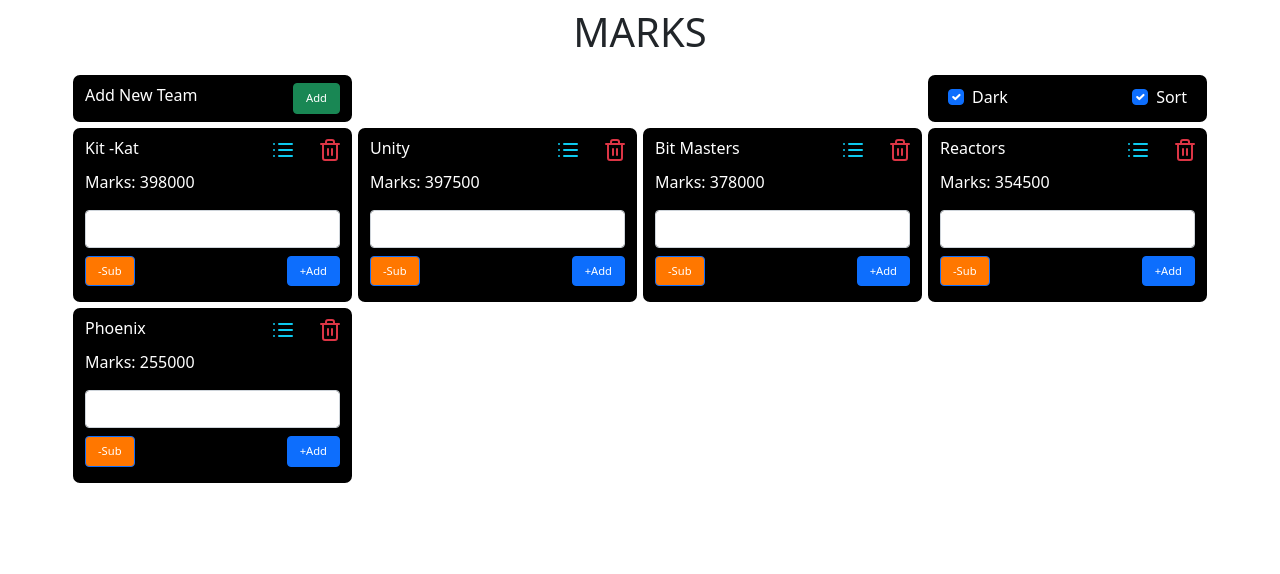
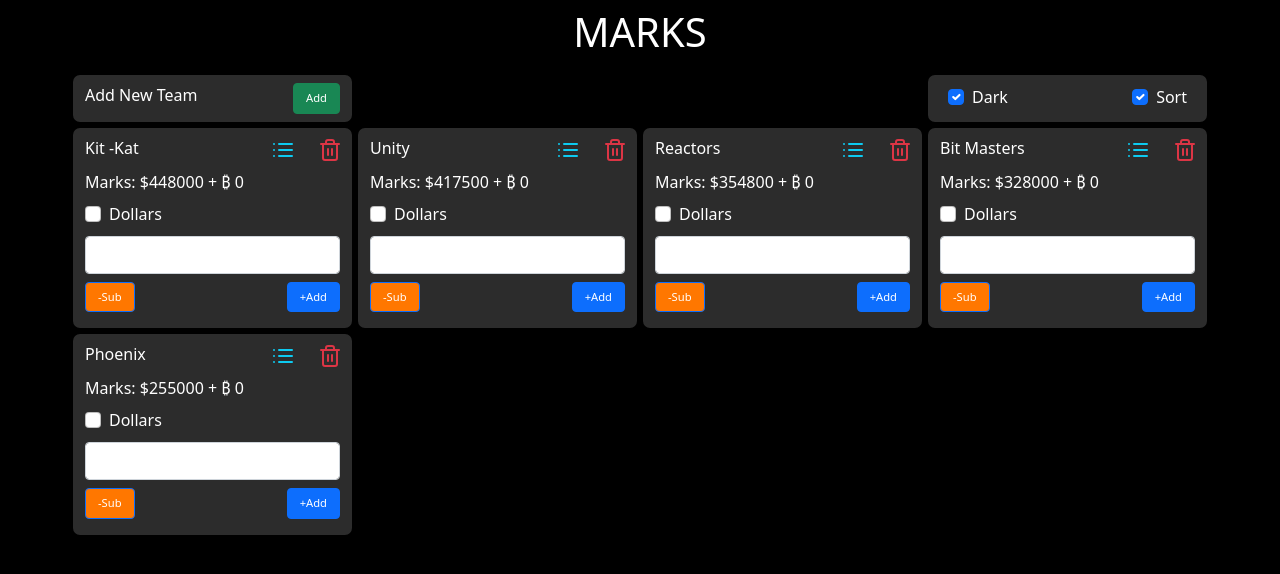
Before and after one commit to sudeshlak/marksApp, a React (Create React App) app: page / in a window 1280 px wide. Shown: the top 574 px of the page. Built offline with nearby package versions, Linux system fonts and the light colour scheme; data requests are answered from the project's data file.

Commit message:
changed to save bitcoin

```diff
--- a/src/assets/styles/main.scss
+++ b/src/assets/styles/main.scss
@@ -1,25 +1,38 @@
-@mixin team {
+
+$back-ground-color-dark-theme:rgba(61, 61, 61, 0.73);
+@mixin team($bgColor,$fontColor,$borderColor) {
   border-style: solid;
-  border-color: white;
+  background-color: $bgColor;
+  color: $fontColor;
+  border-color: $borderColor;
   border-radius: 10px;
 }
+@mixin body($bgColor){
+  body{
+    background-color:$bgColor ;
+  }
 
-@mixin switches {
+}
+
+@mixin switches($bgColor,$fontColor,$borderColor) {
   max-height: 55px;
   padding: 10px 20px;
   border-style: solid;
-  border-color: white;
   border-radius: 10px;
+  background-color: $bgColor;
+  color: $fontColor;
+  border-color: $borderColor;
   .sort-switch {
     float: right;
   }
 }
 
-@mixin add-team {
+@mixin add-team($bgColor,$fontColor,$borderColor) {
   border-radius: 10px;
-  background-color: black;
   border-style: solid;
-  border-color: white;
+  background-color: $bgColor;
+  color: $fontColor;
+  border-color: $borderColor;
 
   .form-open-button {
     font-size: 0.7em;
@@ -32,27 +45,29 @@
   }
 }
 
-.marks-app {
+@mixin dark-theme {
+  background-color: #2b2b2b;
+  color: white;
+  border-color: #000000;
+}
+
+@mixin marks-app($fontColor) {
+  color: $fontColor;
   .add-team-dark {
-    @include add-team;
-    background-color: black;
-    color: white;
+    @include add-team($back-ground-color-dark-theme, #ffffff, #000000)
   }
 
   .add-team-white {
-    @include add-team;
-    background-color: #DCDCDC;
+    @include add-team(#DCDCDC, #000000, #ffffff)
   }
 
   .team-white {
-    @include team;
-    background-color: #DCDCDC;
+    @include team(#DCDCDC, #000000, #ffffff)
   }
 
   .team-dark {
-    @include team;
-    background-color: black;
-    color: white;
+    @include team($back-ground-color-dark-theme, #ffffff, #000000)
+
   }
 
   .delete-button {
@@ -76,14 +91,19 @@
   }
 
   .switches-white {
-    @include switches;
-    background-color: #DCDCDC;
-
+    @include switches(#DCDCDC, #000000, #ffffff)
   }
 
   .switches-dark {
-    @include switches;
-    background-color: black;
-    color: white;
+    @include switches($back-ground-color-dark-theme, #ffffff, #000000)
   }
 }
+
+.mark-app-white {
+  @include marks-app(#000000)
+
+}
+
+.mark-app-dark {
+  @include marks-app(#ffffff)
+}
--- a/src/components/Team.tsx
+++ b/src/components/Team.tsx
@@ -6,22 +6,22 @@ import {ITeam} from "../types/MarksTypes";
 
 type teamProps = {
   team: ITeam
-  onAddMarks: (id: number, addMarks: number) => void
-  onSubMarks: (id: number, addMarks: number) => void
+  onAddMarks: (id: number, addMarks: number, isBitCoin: boolean) => void
+  onSubMarks: (id: number, addMarks: number, isBitCoin: boolean) => void
   onDelete: (id: number) => void
   onViewHistory: (id: number) => void
   isDark: boolean
 }
 
 const Team: React.FC<teamProps> = (props) => {
+  const [isBitCoin, setIsBitCoin] = useState<boolean>(false);
   const {team, onAddMarks, onSubMarks, onDelete, onViewHistory, isDark} = props;
   const [marks, setMarks] = useState<number | undefined>(undefined);
-
   const handleOnSub = () => {
     if (!marks) {
       return;
     }
-    onSubMarks(team.id, marks);
+    onSubMarks(team.id, marks, isBitCoin);
     setMarks(undefined);
   }
 
@@ -30,7 +30,7 @@ const Team: React.FC<teamProps> = (props) => {
     if (!marks) {
       return;
     }
-    onAddMarks(team.id, marks);
+    onAddMarks(team.id, marks, isBitCoin);
     setMarks(undefined);
   }
 
@@ -46,13 +46,24 @@ const Team: React.FC<teamProps> = (props) => {
           </Col>
         </Row>
         <Row className='team-marks my-2'>
-          <Col>Marks: {team.marks[0].mark}</Col>
+          <Col>Marks: ${team.marks[0].mark} + {"\u20bf"} {team.marks[0].bitCoin}</Col>
         </Row>
+        <Row><Col>
+          <Form>
+            <Form.Check
+                label={isBitCoin ? "Bitcoin" : "Dollars"}
+                checked={isBitCoin}
+                id={"swith"+team.name}
+                onChange={(event) => setIsBitCoin(event.target.checked)}
+            />
+          </Form>
+        </Col></Row>
         <Row>
           <Form className='my-2' onSubmit={handleOnAdd}>
             <Form.Group controlId="marks">
               <NumberFormat thousandSeparator={true}
                             className='form-control'
+                            prefix={isBitCoin ? "\u20bf :" : "$ :"}
                             required
                             value={marks ? marks : ''}
                             placeholder=""
--- a/src/components/Teams.tsx
+++ b/src/components/Teams.tsx
@@ -1,4 +1,4 @@
-import React from 'react';
+import React, {useState} from 'react';
 import {Row} from "react-bootstrap";
 import Team from "./Team";
 import {ITeam} from "../types/MarksTypes";
@@ -9,6 +9,7 @@ type teamProps = {
   teams: ITeam[]
   setTeams: (team: ITeam[]) => void
   isSort: boolean
+
 }
 
 const Teams: React.FC<teamProps> = (props) => {
@@ -19,21 +20,26 @@ const Teams: React.FC<teamProps> = (props) => {
   }
 
   const handleOnViewHistory = async (id: number) => {
-    const teamToUpdateMarks: ITeam = await fetchTeam(id);
-    const marks: { date: string, mark: number }[] = teamToUpdateMarks.marks;
+    const teamToViewHistoryMarks: ITeam = await fetchTeam(id);
+    const marks: { date: string, mark: number, bitCoin: number }[] = teamToViewHistoryMarks.marks;
 
     let list: string = '';
     marks.forEach(element => {
-          list += element.date + ' :   ' + element.mark + '\n\n'
+          list += element.date + ' :   $' + element.mark + ' + \u20bf' + element.bitCoin + '\n\n'
         }
     );
     alert(list);
   }
 
-  const handleOnAddMarks = async (id: number, addMarks: number) => {
+  const handleOnAddMarks = async (id: number, addMarks: number, isBitCoin: boolean) => {
     const teamToUpdateMarks: ITeam = await fetchTeam(id);
-    const marks: { date: string, mark: number }[] = teamToUpdateMarks.marks;
-    marks.splice(0, 0, {date: getDate(), mark: marks[0].mark + addMarks});
+    const marks: { date: string, mark: number, bitCoin: number }[] = teamToUpdateMarks.marks;
+    if (isBitCoin) {
+      marks.splice(0, 0, {date: getDate(), bitCoin: marks[0].bitCoin + addMarks, mark: marks[0].mark});
+    } else {
+      marks.splice(0, 0, {date: getDate(), mark: marks[0].mark + addMarks, bitCoin: marks[0].bitCoin});
+    }
+
     const updateMarksTeam: ITeam = {...teamToUpdateMarks, marks: marks};
 
     const res: any = await fetch(`http://localhost:5000/teams/${id}`, {
@@ -47,8 +53,13 @@ const Teams: React.FC<teamProps> = (props) => {
     setTeams(
         allTeams.map((team) => {
               if (team.id === id) {
-                const mark: any = {date: getDate(), mark: team.marks[0].mark + addMarks};
-                team.marks.splice(0, 0, mark);
+                if (isBitCoin) {
+                  const mark: any = {date: getDate(), bitCoin: team.marks[0].bitCoin + addMarks, mark: team.marks[0].mark};
+                  team.marks.splice(0, 0, mark);
+                } else {
+                  const mark: any = {date: getDate(), mark: team.marks[0].mark + addMarks, bitCoin: team.marks[0].bitCoin};
+                  team.marks.splice(0, 0, mark);
+                }
                 return {...team, marks: team.marks};
               } else {
                 return team;
@@ -58,10 +69,14 @@ const Teams: React.FC<teamProps> = (props) => {
     );
   }
 
-  const handleOnSubMarks = async (id: number, subMarks: number) => {
+  const handleOnSubMarks = async (id: number, subMarks: number, isBitCoin: boolean) => {
     const teamToUpdateMarks: ITeam = await fetchTeam(id);
-    const marks: { date: string, mark: number }[] = teamToUpdateMarks.marks;
-    marks.splice(0, 0, {date: getDate(), mark: marks[0].mark - subMarks});
+    const marks: { date: string, mark: number, bitCoin: number }[] = teamToUpdateMarks.marks;
+    if (isBitCoin) {
+      marks.splice(0, 0, {date: getDate(), bitCoin: marks[0].bitCoin - subMarks, mark: marks[0].mark});
+    } else {
+      marks.splice(0, 0, {date: getDate(), mark: marks[0].mark - subMarks, bitCoin: marks[0].bitCoin});
+    }
     const updateMarksTeam: ITeam = {...teamToUpdateMarks, marks: marks};
 
     const res: any = await fetch(`http://localhost:5000/teams/${id}`, {
@@ -75,8 +90,16 @@ const Teams: React.FC<teamProps> = (props) => {
     setTeams(
         allTeams.map((team) => {
               if (team.id === id) {
-                const mark: any = {date: getDate(), mark: team.marks[0].mark - subMarks};
-                team.marks.splice(0, 0, mark);
+                if (isBitCoin) {
+                  const mark: any = {date: getDate(), bitCoin: team.marks[0].bitCoin - subMarks, mark: team.marks[0].mark};
+                  team.marks.splice(0, 0, mark);
+
+                } else {
+                  const mark: any = {date: getDate(), mark: team.marks[0].mark - subMarks, bitCoin: team.marks[0].bitCoin};
+                  team.marks.splice(0, 0, mark);
+                }
+
+
                 return {...team, marks: team.marks};
               } else {
                 return team;
@@ -110,6 +133,8 @@ const Teams: React.FC<teamProps> = (props) => {
                        onDelete={handleOnDelete}
                        onViewHistory={handleOnViewHistory}
                        isDark={isDark}
+
+
           />
         }
     );
--- a/src/types/MarksTypes.ts
+++ b/src/types/MarksTypes.ts
@@ -1,5 +1,5 @@
 export interface ITeam {
     id: number
     name: string
-    marks: { date: string, mark: number }[]
+    marks: { date: string, mark: number,bitCoin:number }[]
 }
--- a/src/views/Marks.tsx
+++ b/src/views/Marks.tsx
@@ -10,6 +10,7 @@ const Marks: React.FC = () => {
   const [teams, setTeams] = useState<ITeam[]>(initTeams);
   const [isDark, setIsDark] = useState<boolean>(false);
   const [isSort, setIsSort] = useState<boolean>(false);
+
 
   useEffect(() => {
     const getTeams = async () => {
@@ -78,7 +79,7 @@ const Marks: React.FC = () => {
       id = generateId();
     }
 
-    const newTeam: ITeam = {id: id, name: name, marks: [{date: getDate(), mark: 0}]};
+    const newTeam: ITeam = {id: id, name: name, marks: [{date: getDate(), mark: 0,bitCoin:0}]};
     const res: any = await fetch('http://localhost:5000/teams', {
       method: 'POST',
       headers: {'Content-Type': 'application/json'},
@@ -91,7 +92,8 @@ const Marks: React.FC = () => {
   }
 
   return (
-      <Container className='marks-app'>
+      <div  style={{backgroundColor: isDark ? 'black' : 'white',minHeight:'100vh'}}>
+      <Container className={isDark ? 'mark-app-dark' : 'mark-app-white'}>
         <Row className='title text-center py-2'>
           <h1>MARKS</h1>
         </Row>
@@ -111,7 +113,11 @@ const Marks: React.FC = () => {
                teams={teams}
                setTeams={setTeams}
                isSort={isSort}
+
         />
-      </Container>);
+      </Container>
+      </div>
+        );
+
 }
 export default Marks;
```
Also changed, not shown: db.json (+48 -14 lines).
